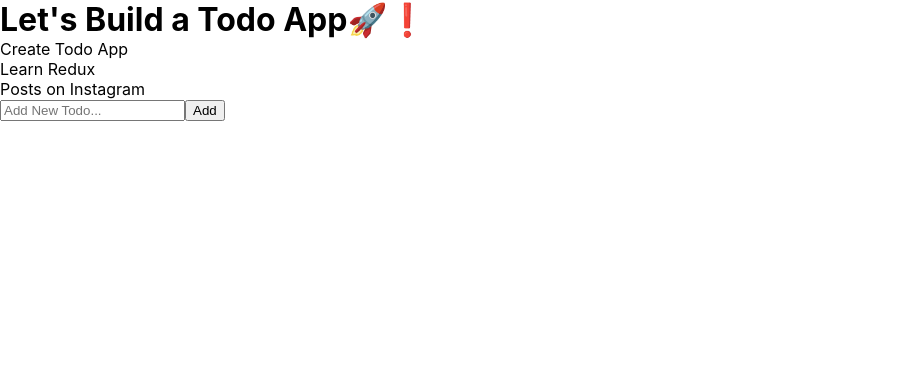
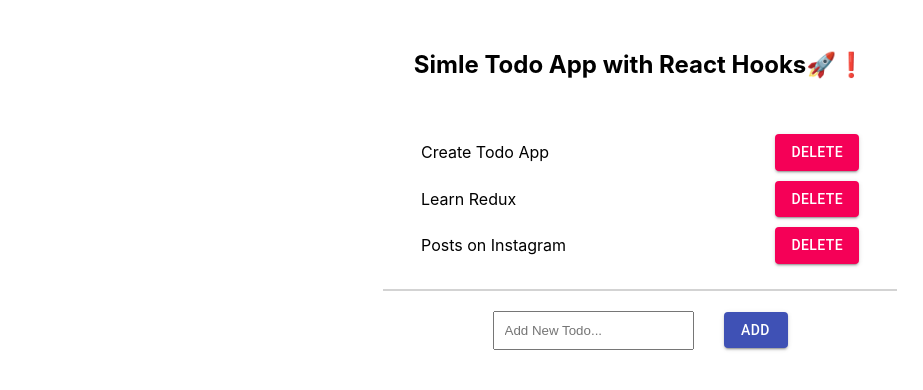
Before and after one commit to kjx63pro/simple_todo_app_with_react_hooks, a React (Create React App) app: page / in a window 1280 px wide. Shown: the top 390 px of the page, without its empty margins (0-923 px from the left). Built offline with nearby package versions, Linux system fonts and the light colour scheme.

Commit message:
Add CSS with Material UI

```diff
--- a/package.json
+++ b/package.json
@@ -3,6 +3,8 @@
   "version": "0.1.0",
   "private": true,
   "dependencies": {
+    "@material-ui/core": "^4.11.0",
+    "@material-ui/icons": "^4.9.1",
     "@testing-library/jest-dom": "^4.2.4",
     "@testing-library/react": "^9.5.0",
     "@testing-library/user-event": "^7.2.1",
--- a/src/App.css
+++ b/src/App.css
@@ -1,3 +1,25 @@
 * {
   margin: 0;
 }
+
+.app {
+  margin-left: auto;
+  margin-right: auto;
+  width: 50%;
+  min-width: 500px;
+  display: flex;
+  flex-direction: column;
+  justify-content: center;
+  align-items: center;
+  margin-top: 20px;
+}
+
+.app h2 {
+  padding: 30px;
+}
+
+hr {
+  width: 80%;
+  border: 1px solid lightgrey;
+  margin-bottom: 10px;
+}
--- a/src/App.js
+++ b/src/App.js
@@ -26,8 +26,9 @@ function App() {
 
   return (
     <div className='app'>
-      <h1>Let's Build a Todo App🚀❗️</h1>
+      <h2>Simle Todo App with React Hooks🚀❗️</h2>
       <Todo todos={todos} />
+      <hr />
       <AddForm addTodo={addTodo} />
     </div>
   );
--- a/src/components/AddForm.css
+++ b/src/components/AddForm.css
@@ -0,0 +1,13 @@
+.addForm {
+  padding: 10px;
+
+  display: flex;
+  justify-content: center;
+  align-items: center;
+}
+
+.addForm input {
+  width: 100%;
+  margin-right: 30px;
+  padding: 10px;
+}
--- a/src/components/AddForm.js
+++ b/src/components/AddForm.js
@@ -1,5 +1,7 @@
 import React, { useState } from 'react';
 import './AddForm.css';
+
+import { Button } from '@material-ui/core';
 
 const AddForm = ({ addTodo }) => {
   const [value, setValue] = useState('');
@@ -11,15 +13,17 @@ const AddForm = ({ addTodo }) => {
   };
 
   return (
-    <div className='addForm'>
-      <form onSubmit={handleSubmit}>
+    <div>
+      <form className='addForm' onSubmit={handleSubmit}>
         <input
           onChange={(e) => setValue(e.target.value)}
           type='text'
           placeholder='Add New Todo...'
           value={value}
         />
-        <button>Add</button>
+        <Button onClick={handleSubmit} variant='contained' color='primary'>
+          Add
+        </Button>
       </form>
     </div>
   );
--- a/src/components/Todo.css
+++ b/src/components/Todo.css
@@ -0,0 +1,19 @@
+.todo {
+  padding: 20px;
+  width: 70%;
+}
+
+.todo__list {
+  display: flex;
+  align-items: center;
+  padding: 5px;
+}
+
+.todo__list > p {
+  margin-right: 20px;
+  flex: 1;
+}
+
+.todo__button {
+  margin-right: 0;
+}
--- a/src/components/Todo.js
+++ b/src/components/Todo.js
@@ -1,10 +1,20 @@
 import React from 'react';
+import './Todo.css';
+
+import { Button } from '@material-ui/core';
 
 const Todo = ({ todos }) => {
   return (
     <div className='todo'>
       {todos.map((todo, index) => (
-        <p>{todo.text}</p>
+        <div className='todo__list'>
+          <p>{todo.text}</p>
+          <div className='todo__button'>
+            <Button variant='contained' color='secondary'>
+              Delete
+            </Button>
+          </div>
+        </div>
       ))}
     </div>
   );
```
Also changed, not shown: 1 other file (tests, documents, lock files or other folders).
